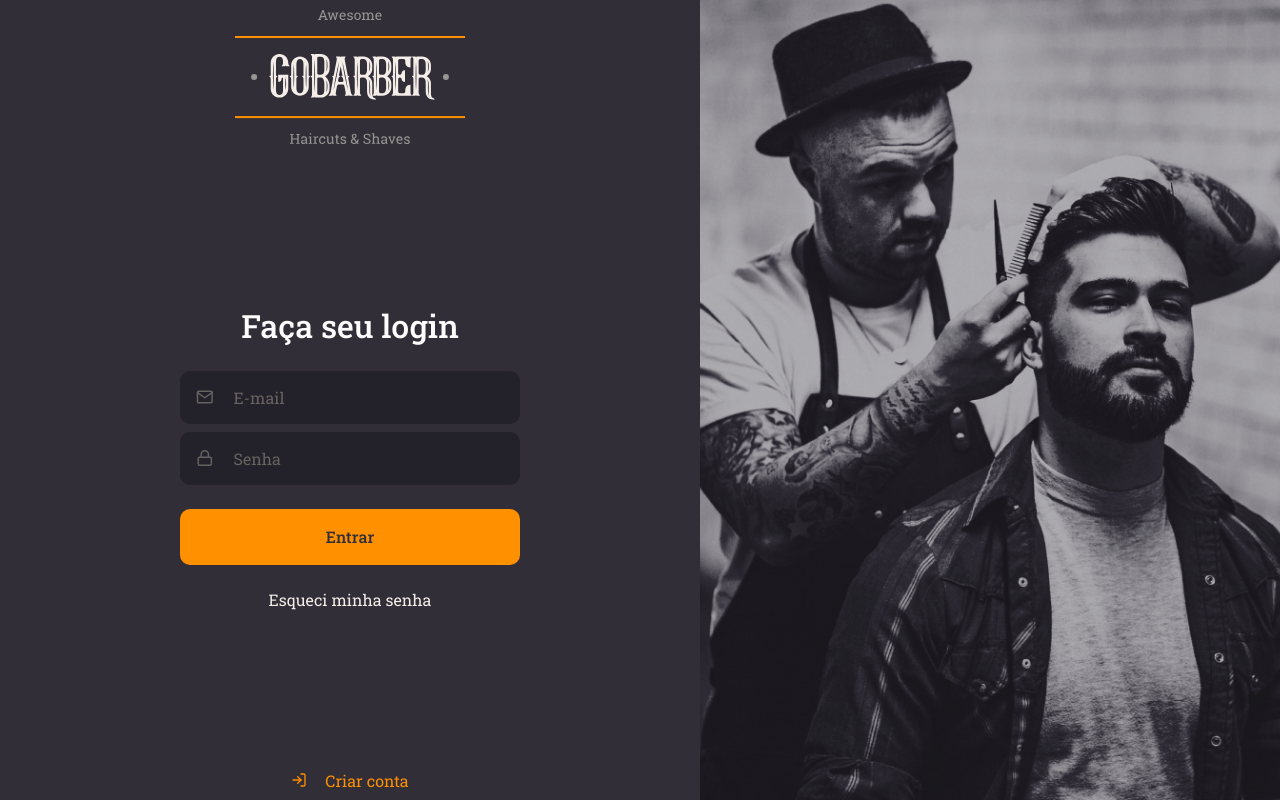
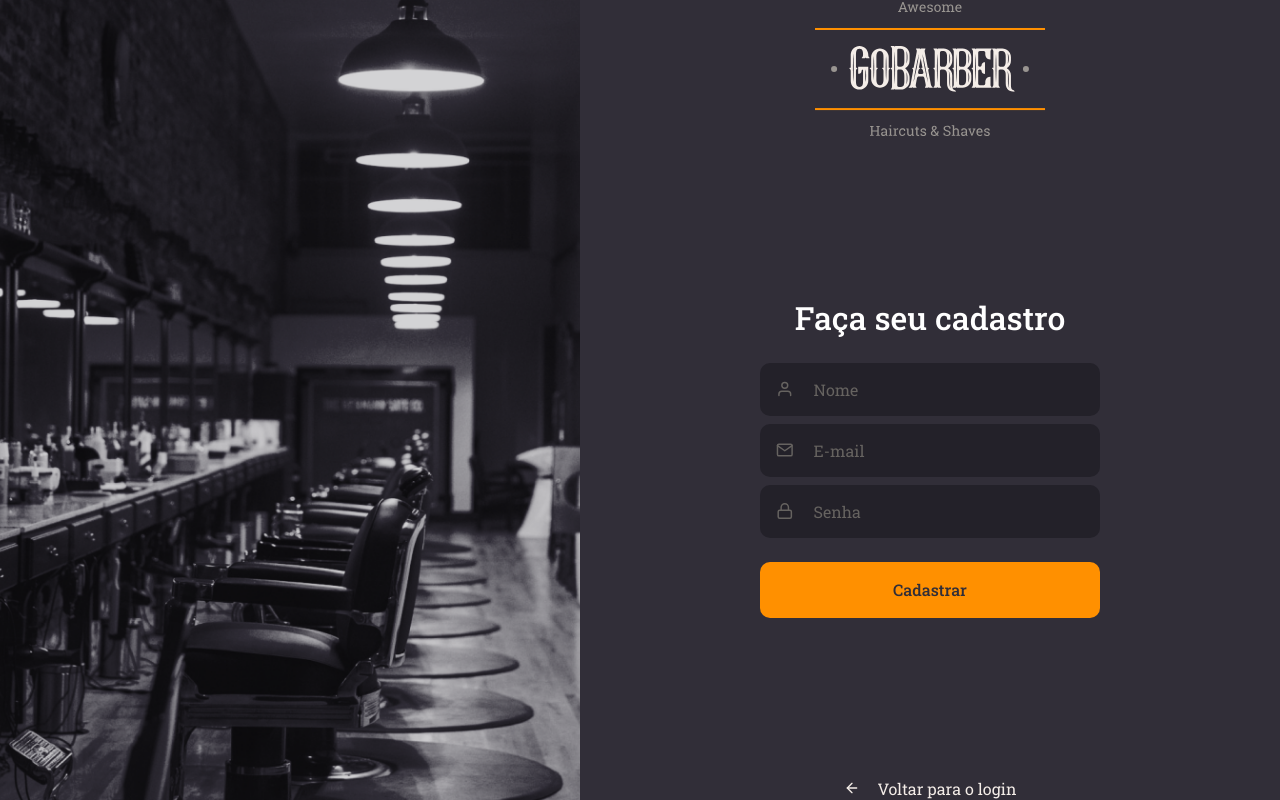
Before and after one commit to Bootcamp-Rocketseat/gobarber-webapp, a React (Create React App) app: page /signup in a window 1280 px wide. Built offline with nearby package versions, Linux system fonts and the light colour scheme.

Commit message:
Adicionada pagina de cadastro

```diff
--- a/src/App.tsx
+++ b/src/App.tsx
@@ -1,12 +1,13 @@
+// eslint-disable-next-line no-use-before-define
 import React from 'react';
 
-import SignIn from './pages/SignIn';
-
+// import SignIn from './pages/SignIn';
+import SignUp from './pages/SignUp';
 import GlobalStyle from './styles/global';
 
 const App: React.FC = () => (
   <>
-    <SignIn />
+    <SignUp />
     <GlobalStyle />
   </>
 );
--- /dev/null
+++ b/src/pages/SignUp/index.tsx
@@ -0,0 +1,39 @@
+// eslint-disable-next-line no-use-before-define
+import React from 'react';
+import { FiUser, FiMail, FiLock, FiArrowLeft } from 'react-icons/fi';
+
+import logoImg from '../../assets/logo.svg';
+
+import Input from '../../components/Input';
+import Button from '../../components/Button';
+
+import { Container, Content, Background } from './styles';
+
+const SignUp: React.FC = () => (
+  <Container>
+    <Background />
+    <Content>
+      <img alt="Gobarber" src={logoImg} />
+
+      <form>
+        <h1>Faça seu cadastro</h1>
+        <Input name="nome" icon={FiUser} placeholder="Nome" />
+        <Input name="e-mail" icon={FiMail} placeholder="E-mail" />
+        <Input
+          name="password"
+          icon={FiLock}
+          type="password"
+          placeholder="Senha"
+        />
+        <Button type="submit">Cadastrar</Button>
+      </form>
+
+      <a href="forgot">
+        <FiArrowLeft />
+        Voltar para o login
+      </a>
+    </Content>
+  </Container>
+);
+
+export default SignUp;
--- /dev/null
+++ b/src/pages/SignUp/styles.ts
@@ -0,0 +1,55 @@
+import styled from 'styled-components';
+import { shade } from 'polished';
+import backgroundImg from '../../assets/sign-out-background.png';
+
+export const Container = styled.div`
+  height: 100vh;
+  display: flex;
+  align-items: stretch;
+`;
+
+export const Content = styled.div`
+  display: flex;
+  flex-direction: column;
+  justify-content: center;
+  align-items: center;
+  width: 100%;
+  max-width: 700px;
+
+  img {
+    margin-bottom: 80px;
+  }
+
+  form {
+    width: 340px;
+    margin: 80px 0;
+    text-align: center;
+
+    h1 {
+      margin-bottom: 24px;
+    }
+  }
+
+  > a {
+    display: flex;
+    align-items: center;
+    margin-top: 80px;
+    color: #f4ede8;
+    text-decoration: none;
+    transition: color 0.2s;
+
+    &:hover {
+      color: ${shade(0.2, '#f4ede8')};
+    }
+
+    svg {
+      margin-right: 18px;
+    }
+  }
+`;
+
+export const Background = styled.div`
+  flex: 1;
+  background: url(${backgroundImg}) no-repeat center;
+  background-size: cover;
+`;
```
Also changed, not shown: src/assets/sign-out-background.png (added).
